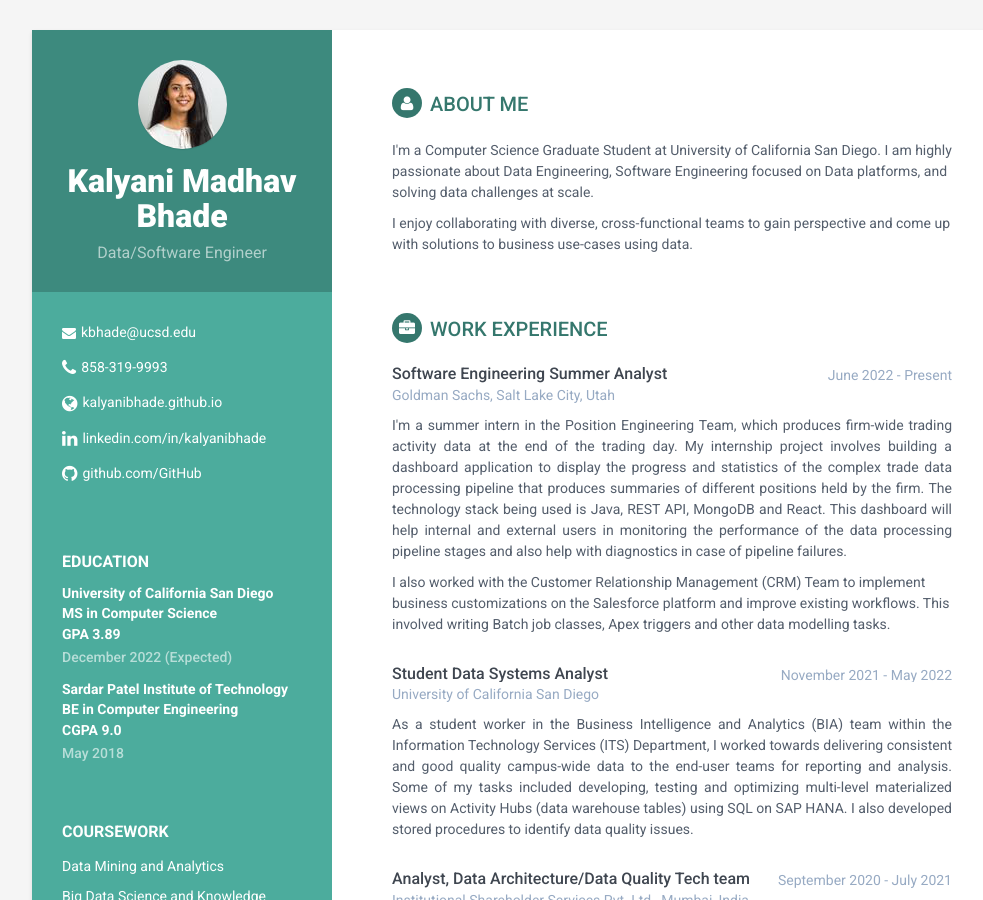
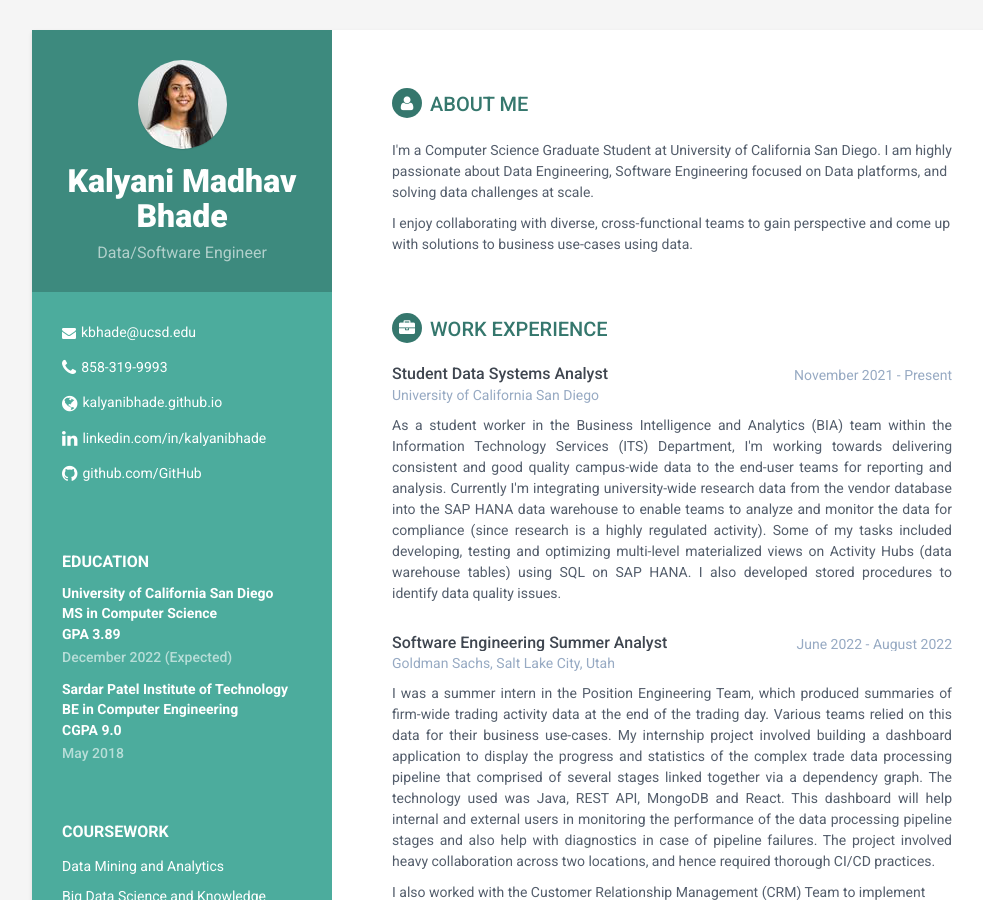
Before and after one commit to KalyaniBhade/digital-resume, a Jekyll site: the page built from index.html, in a window 1280 px wide and 900 px high. Shown: the whole window, without its empty margins (118-1101 px from the left). Built offline with Jekyll 4.4.1, drawn with Linux system fonts in a browser that asks for light colours.

Commit message:
Updated work experience

```diff
--- a/_includes/experience.html
+++ b/_includes/experience.html
@@ -4,27 +4,27 @@
                 <div class="item">
                     <div class="meta">
                         <div class="upper-row">
-                            <h3 class="job-title">Software Engineering Summer Analyst</h3>
-                            <div class="time">June 2022 - Present</div>
+                            <h3 class="job-title">Student Data Systems Analyst</h3>
+                            <div class="time">November 2021 - Present</div>
                         </div><!--//upper-row-->
-                        <div class="company">Goldman Sachs, Salt Lake City, Utah</div>
+                        <div class="company">University of California San Diego</div>
                     </div><!--//meta-->
                     <div class="details">
-                        <p style="text-align:justify">I'm a summer intern in the Position Engineering Team, which produces firm-wide trading activity data at the end of the trading day. My internship project involves building a dashboard application to display the progress and statistics of the complex trade data processing pipeline that produces summaries of different positions held by the firm. The technology stack being used is Java, REST API, MongoDB and React. This dashboard will help internal and external users in monitoring the performance of the data processing pipeline stages and also help with diagnostics in case of pipeline failures.</p>
-                        <p>I also worked with the Customer Relationship Management (CRM) Team to implement business customizations on the Salesforce platform and improve existing workflows. This involved writing Batch job classes, Apex triggers and other data modelling tasks.</p>
+                        <p style="text-align:justify">As a student worker in the Business Intelligence and Analytics (BIA) team within the Information Technology Services (ITS) Department, I'm working towards delivering consistent and good quality campus-wide data to the end-user teams for reporting and analysis. Currently I'm integrating university-wide research data from the vendor database into the SAP HANA data warehouse to enable teams to analyze and monitor the data for compliance (since research is a highly regulated activity). Some of my tasks included developing, testing and optimizing multi-level materialized views on Activity Hubs (data warehouse tables) using SQL on SAP HANA. I also developed stored procedures to identify data quality issues.</p>
                     </div><!--//details-->
                 </div><!--//item-->
 
                 <div class="item">
                     <div class="meta">
                         <div class="upper-row">
-                            <h3 class="job-title">Student Data Systems Analyst</h3>
-                            <div class="time">November 2021 - May 2022</div>
+                            <h3 class="job-title">Software Engineering Summer Analyst</h3>
+                            <div class="time">June 2022 - August 2022</div>
                         </div><!--//upper-row-->
-                        <div class="company">University of California San Diego</div>
+                        <div class="company">Goldman Sachs, Salt Lake City, Utah</div>
                     </div><!--//meta-->
                     <div class="details">
-                        <p style="text-align:justify">As a student worker in the Business Intelligence and Analytics (BIA) team within the Information Technology Services (ITS) Department, I worked towards delivering consistent and good quality campus-wide data to the end-user teams for reporting and analysis. Some of my tasks included developing, testing and optimizing multi-level materialized views on Activity Hubs (data warehouse tables) using SQL on SAP HANA. I also developed stored procedures to identify data quality issues.</p>
+                        <p style="text-align:justify">I was a summer intern in the Position Engineering Team, which produced summaries of firm-wide trading activity data at the end of the trading day. Various teams relied on this data for their business use-cases. My internship project involved building a dashboard application to display the progress and statistics of the complex trade data processing pipeline that comprised of several stages linked together via a dependency graph. The technology used was Java, REST API, MongoDB and React. This dashboard will help internal and external users in monitoring the performance of the data processing pipeline stages and also help with diagnostics in case of pipeline failures. The project involved heavy collaboration across two locations, and hence required thorough CI/CD practices.</p>
+                        <p>I also worked with the Customer Relationship Management (CRM) Team to implement business customizations on the Salesforce platform and improve existing workflows. This involved writing Batch job classes, Apex triggers and other data modelling tasks.</p>
                     </div><!--//details-->
                 </div><!--//item-->
 
```
